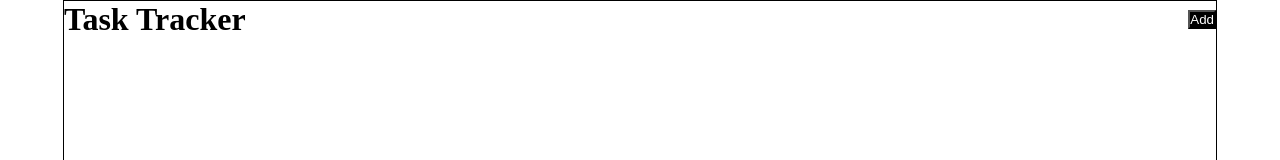
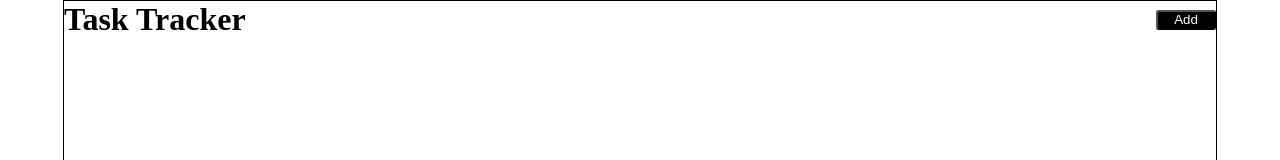
Before and after one commit to Tura-lab/angular-dummy1, an Angular app: page / in a window 1280 px wide. Shown: the top 160 px of the page. Built offline with nearby package versions, Linux system fonts and the light colour scheme.

Commit message:
2 files modified

```diff
--- a/src/app/components/button/button.component.css
+++ b/src/app/components/button/button.component.css
@@ -0,0 +1,6 @@
+button {
+  width: 60px;
+  height: 20px;
+  border-radius: 3px;
+  cursor: pointer;
+}
--- a/src/app/components/button/button.component.ts
+++ b/src/app/components/button/button.component.ts
@@ -1,4 +1,4 @@
-import { Component, OnInit, Input } from '@angular/core';
+import { Component, OnInit, Input, Output, EventEmitter } from '@angular/core';
 
 @Component({
   selector: 'app-button',
@@ -10,13 +10,16 @@ export class ButtonComponent implements OnInit {
   @Input() text: string
   @Input() textColor: string
   @Input() backgroundColor: string
+  @Output() btnClick = new EventEmitter();
 
   constructor() {}
 
   ngOnInit() {}
 
   onClick():void {
+    this.btnClick.emit();
     console.log("I just got clicked !")
+
   }
 
 }
```
